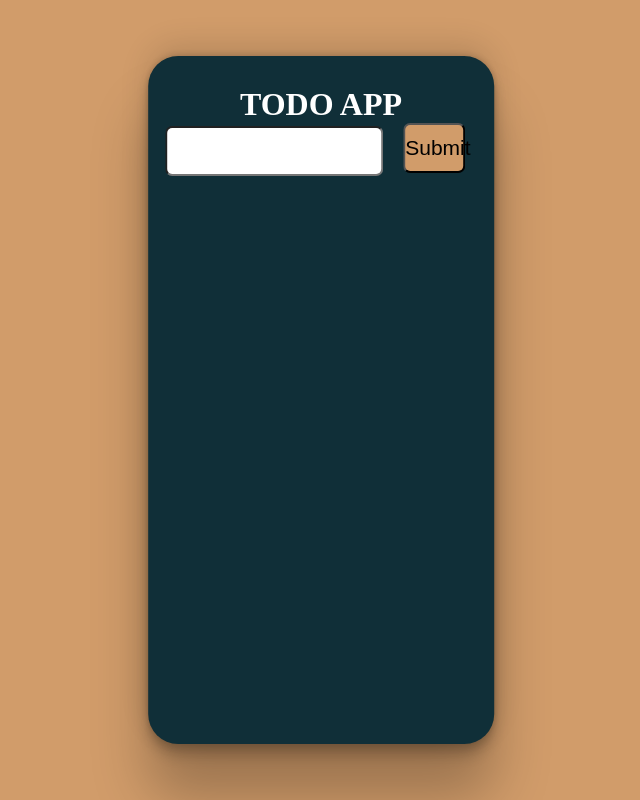
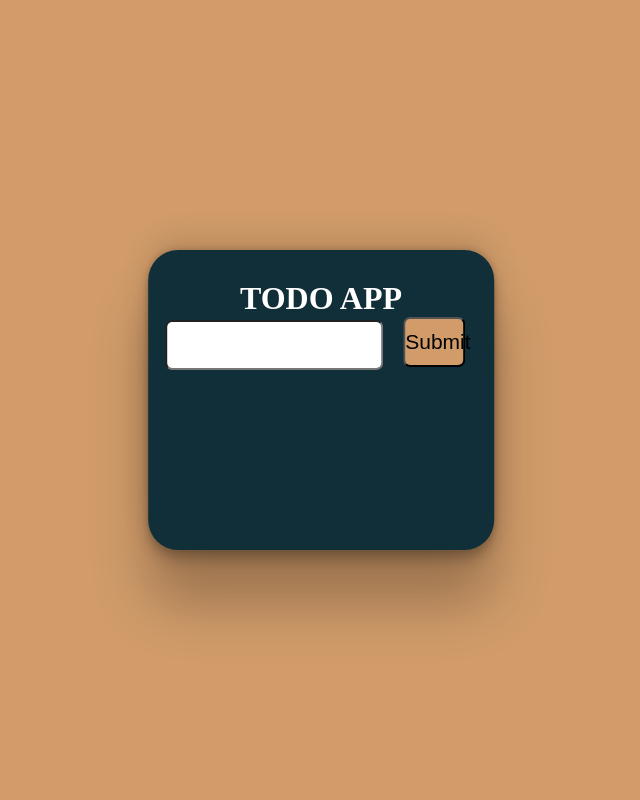
Before and after one commit to Nky237/React_Todo_App, a React (Vite) app: page / in a window 1280 px wide. Shown: the whole page, without its empty margins (319-959 px from the left). Built offline with nearby package versions, Linux system fonts and the light colour scheme.

Commit message:
made some height changes

```diff
--- a/src/App.css
+++ b/src/App.css
@@ -6,7 +6,6 @@
 body{
     background-color: #D19C6A;
     color: white;
-    max-height: 100vh;
 }
 .App{
     overflow-y: hidden;
@@ -15,7 +14,7 @@ body{
     top: 50%;
     left: 50%;
     transform: translate(-50%, -50%);
-    height: 43rem;
+    height: 300px;
     background-color: #102F38;
     border-radius: 30px;
     padding-top: 30px;
```
